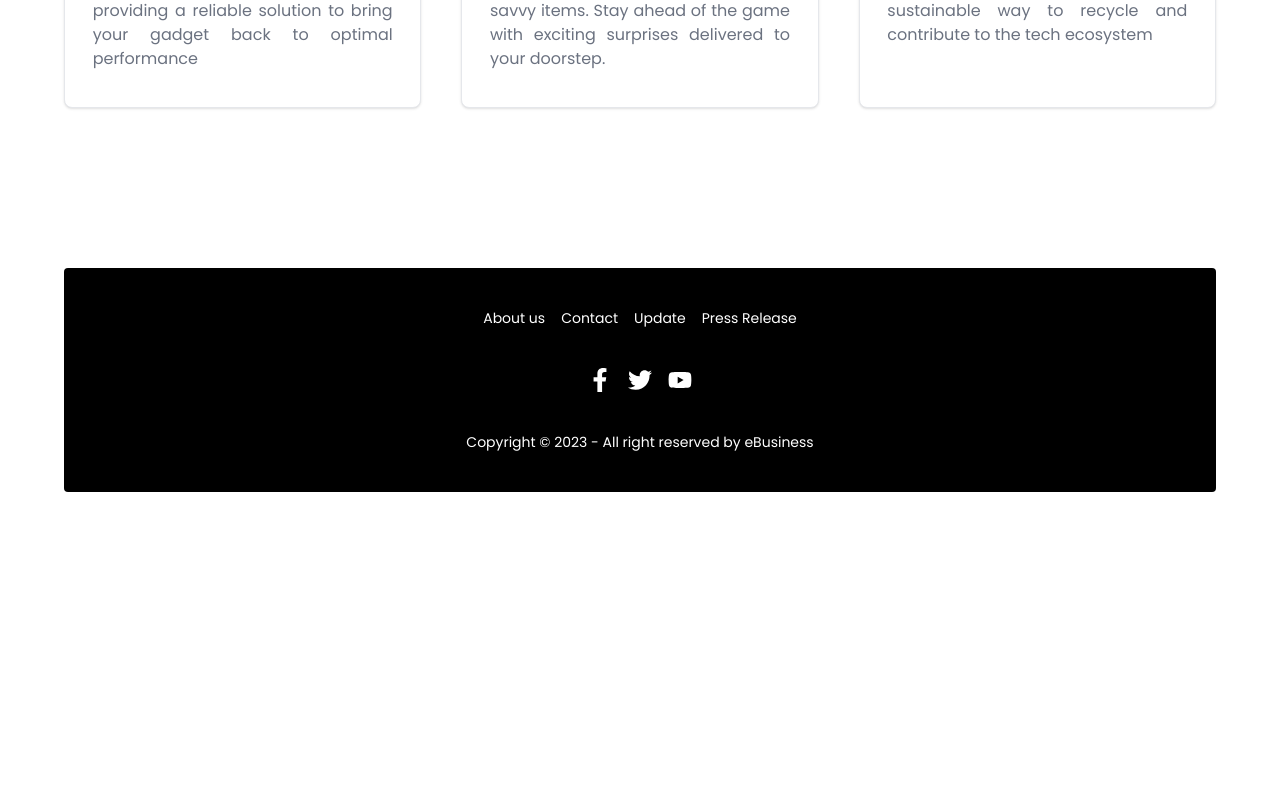
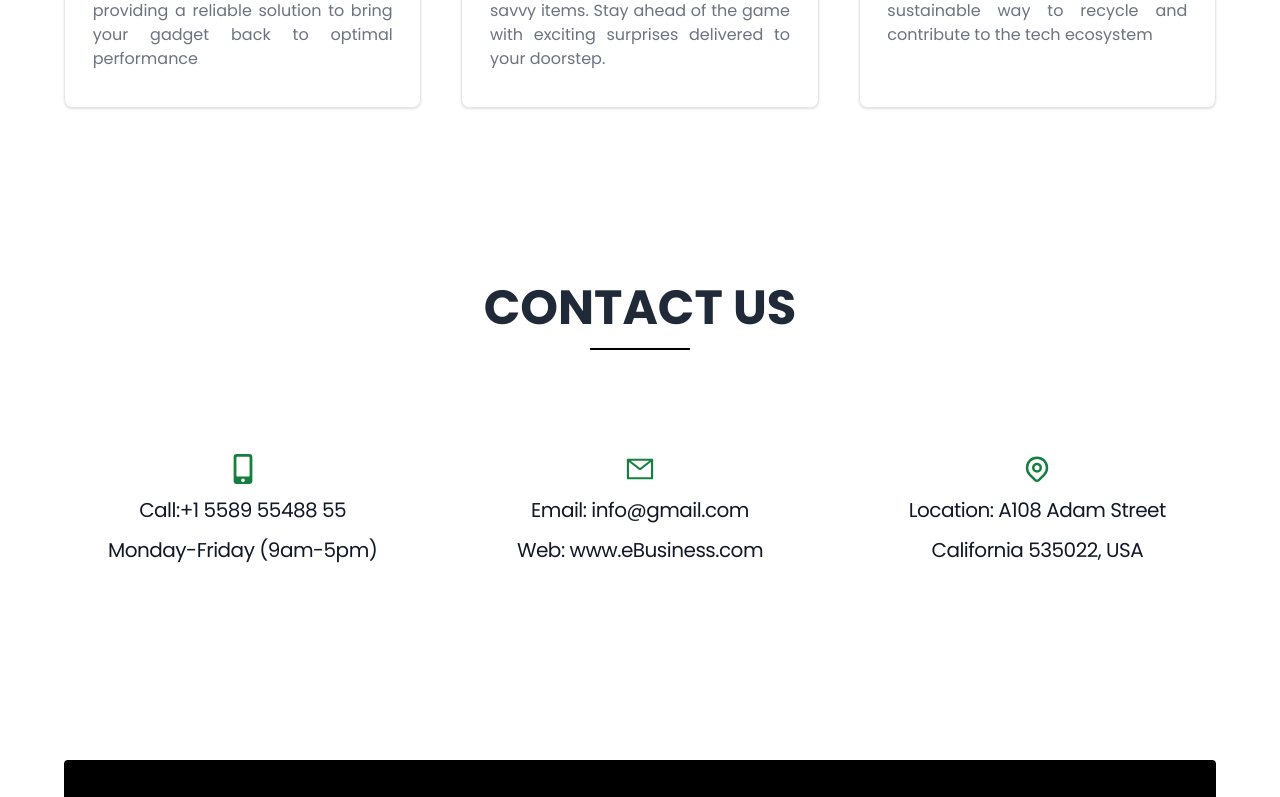
Before and after one commit to SDATTA1986/Brand-Shop-Client, a React (Vite) app: page / in a window 1280 px wide. Shown: the part 2615-3412 px from the top of the page. Before the commit the page ends 3107 px from the top, so only its background shows below. Built offline with nearby package versions, Linux system fonts and the light colour scheme; no server answers.

Commit message:
Add Product Page added

```diff
--- /dev/null
+++ b/src/Routes/PrivateRoute.jsx
@@ -0,0 +1,22 @@
+import { useContext } from "react";
+
+import { Navigate, useLocation } from "react-router-dom";
+import { AuthContext } from "../components/Providers/AuthProvider";
+
+
+const PrivateRoute = ({children}) => {
+    const {user,loading}=useContext(AuthContext);
+    const  location=useLocation()
+    if(loading)
+    {
+        return <span className="loading loading-infinity loading-lg"></span>
+    }
+    else if(user){
+        return children;
+    }
+    else{
+    return <Navigate state={location.pathname} to='/login'></Navigate>;
+    }
+};
+
+export default PrivateRoute;
--- a/src/components/AddProduct/AddProduct.jsx
+++ b/src/components/AddProduct/AddProduct.jsx
@@ -5,7 +5,53 @@ const AddProduct = () => {
     return (
         <div>
             <Navbar></Navbar>
-            <h1>Add Product</h1>
+
+            <form>
+                <div className="relative z-0 w-full mb-6 group">
+                    <input type="url" name="image" id="Image URL" className="block py-2.5 px-0 w-full text-sm text-gray-900 bg-transparent border-0 border-b-2 border-gray-300 appearance-none dark:text-white dark:border-gray-600 dark:focus:border-blue-500 focus:outline-none focus:ring-0 focus:border-blue-600 peer" placeholder="Image URL" required />
+
+                </div>
+                <div className="relative z-0 w-full mb-6 group">
+                    <input type="text" name="name" id="name" className="block py-2.5 px-0 w-full text-sm text-gray-900 bg-transparent border-0 border-b-2 border-gray-300 appearance-none dark:text-white dark:border-gray-600 dark:focus:border-blue-500 focus:outline-none focus:ring-0 focus:border-blue-600 peer" placeholder="Product Name" required />
+
+                </div>
+                <div className="relative z-0 w-full mb-6 group">
+
+                    <label className="block mb-2 text-sm font-medium text-gray-900 dark:text-white">Brand Name</label>
+                    <select id="countries" className="bg-gray-50 border border-gray-300 text-gray-900 text-sm rounded-lg focus:ring-blue-500 focus:border-blue-500 block w-full p-2.5 dark:bg-gray-700 dark:border-gray-600 dark:placeholder-gray-400 dark:text-white dark:focus:ring-blue-500 dark:focus:border-blue-500">
+                        <option>Sony</option>
+                        <option>Samsung</option>
+                        <option>LG</option>
+                        <option>Apple</option>
+                        <option>Dell</option>
+
+                    </select>
+
+
+                </div>
+                <div className="grid md:grid-cols-2 md:gap-6">
+                    <div className="relative z-0 w-full mb-6 group">
+                        <input type="text" name="type" id="type" className="block py-2.5 px-0 w-full text-sm text-gray-900 bg-transparent border-0 border-b-2 border-gray-300 appearance-none dark:text-white dark:border-gray-600 dark:focus:border-blue-500 focus:outline-none focus:ring-0 focus:border-blue-600 peer" placeholder="Product Type" required />
+
+                    </div>
+                    <div className="relative z-0 w-full mb-6 group">
+                        <input type="text" name="price" id="price" className="block py-2.5 px-0 w-full text-sm text-gray-900 bg-transparent border-0 border-b-2 border-gray-300 appearance-none dark:text-white dark:border-gray-600 dark:focus:border-blue-500 focus:outline-none focus:ring-0 focus:border-blue-600 peer" placeholder="Product Price" required />
+
+                    </div>
+                    <div className="relative z-0 w-full mb-6 group">
+                        <input type="text" name="description" id="description" className="block py-2.5 px-0 w-full text-sm text-gray-900 bg-transparent border-0 border-b-2 border-gray-300 appearance-none dark:text-white dark:border-gray-600 dark:focus:border-blue-500 focus:outline-none focus:ring-0 focus:border-blue-600 peer" placeholder="Short Description" required />
+
+                    </div>
+                    <div className="relative z-0 w-full mb-6 group">
+                        <input type="text" name="rating" id="rating" className="block py-2.5 px-0 w-full text-sm text-gray-900 bg-transparent border-0 border-b-2 border-gray-300 appearance-none dark:text-white dark:border-gray-600 dark:focus:border-blue-500 focus:outline-none focus:ring-0 focus:border-blue-600 peer" placeholder="Rating" required />
+
+                    </div>
+
+                </div>
+
+                <input type="submit" className="text-white bg-green-600 hover:bg-green-700 focus:ring-4 focus:outline-none focus:ring-blue-300 font-medium rounded-lg text-sm w-full sm:w-auto px-5 py-2.5 text-center" value="Add Product"/>
+            </form>
+
         </div>
     );
 };
--- a/src/components/Brand/Brand.jsx
+++ b/src/components/Brand/Brand.jsx
@@ -1,8 +1,10 @@
+import { Link } from "react-router-dom";
 
 
-const Brand = ({brand}) => {
-    const {image,name}=brand||{};
+const Brand = ({ brand }) => {
+    const { image, name } = brand || {};
     return (
+        <Link to={`/brand/${name}`}>
             <div>
                 <div className="card w-96 bg-base-100 shadow-xl mb-5">
                     <figure><img src={image} alt="Shoes" /></figure>
@@ -13,6 +15,7 @@ const Brand = ({brand}) => {
                     </div>
                 </div>
             </div>
+        </Link>
     );
 };
 
--- /dev/null
+++ b/src/components/BrandDetails/BrandDetails.jsx
@@ -0,0 +1,12 @@
+import Navbar from "../Shared/Navbar";
+
+
+const BrandDetails = () => {
+    return (
+        <div>
+            <Navbar></Navbar>
+        </div>
+    );
+};
+
+export default BrandDetails;
--- /dev/null
+++ b/src/components/Contact/ContactUs.jsx
@@ -0,0 +1,54 @@
+
+import { FaMobileAlt} from "react-icons/fa";
+import { AiOutlineMail } from "react-icons/ai";
+import { HiOutlineLocationMarker } from "react-icons/hi";
+const ContactUs = () => {
+    return (
+        <div>
+            <div className="grid grid-cols-3 gap-10 my-20" >
+                <div className="max-w-sm p-6"  >
+                    <div className="">
+                        <div className='flex justify-center'>
+                            <FaMobileAlt className="text-3xl mb-3 text-green-700 "></FaMobileAlt>
+                        </div>
+                        <a href="#">
+                            <h5 className="mb-3 text-xl font-light tracking-tight text-gray-900 dark:text-white  mx-auto text-center ">Call:+1 5589 55488 55</h5>
+                        </a>
+                        <a href="#">
+                            <h5 className="mb-3 text-xl font-light tracking-tight text-gray-900 dark:text-white  mx-auto text-center ">Monday-Friday (9am-5pm)</h5>
+                        </a>
+                    </div>
+                </div>
+                <div className="max-w-sm p-6"  >
+                    <div className="">
+                        <div className='flex justify-center'>
+                            <AiOutlineMail className="text-3xl mb-3 text-green-700 "></AiOutlineMail>
+                        </div>
+                        <a href="#">
+                            <h5 className="mb-3 text-xl font-light tracking-tight text-gray-900 dark:text-white  mx-auto text-center ">Email: info@gmail.com</h5>
+                        </a>
+                        <a href="#">
+                            <h5 className="mb-3 text-xl font-light tracking-tight text-gray-900 dark:text-white  mx-auto text-center ">Web: www.eBusiness.com</h5>
+                        </a>
+                    </div>
+                </div>
+                <div className="max-w-sm p-6"  >
+                    <div className="">
+                        <div className='flex justify-center'>
+                            <HiOutlineLocationMarker className="text-3xl mb-3 text-green-700 "></HiOutlineLocationMarker>
+                        </div>
+                        <a href="#">
+                            <h5 className="mb-3 text-xl font-light tracking-tight text-gray-900 dark:text-white  mx-auto text-center ">Location: A108 Adam Street </h5>
+                        </a>
+                        <a href="#">
+                            <h5 className="mb-3 text-xl font-light tracking-tight text-gray-900 dark:text-white  mx-auto text-center ">California 535022, USA</h5>
+                        </a>
+                    </div>
+                </div>
+            </div>
+
+        </div>
+    );
+};
+
+export default ContactUs;
--- a/src/components/Home/Home.jsx
+++ b/src/components/Home/Home.jsx
@@ -4,6 +4,7 @@ import Navbar from "../Shared/Navbar";
 import Brand from "../Brand/Brand";
 import Services from "../Services/Services";
 import Footer from "../Footer/Footer";
+import ContactUs from "../Contact/ContactUs";
 
 
 const Home = () => {
@@ -28,6 +29,12 @@ const Home = () => {
 
             </div>
             <Services></Services>
+            <div>
+                <h2 className="text-5xl text-center mx-auto font-bold  py-4 mt-40 w-[600px] ">CONTACT US</h2>
+                <hr className="border border-solid border-black w-[100px] mx-auto"/>
+
+            </div>
+            <ContactUs></ContactUs>
             <Footer></Footer>
 
         </div>
```
Also changed, not shown: src/Routes/Routes.jsx (+7 -2 lines). Lines whose indentation alone changed are shown as unchanged.
